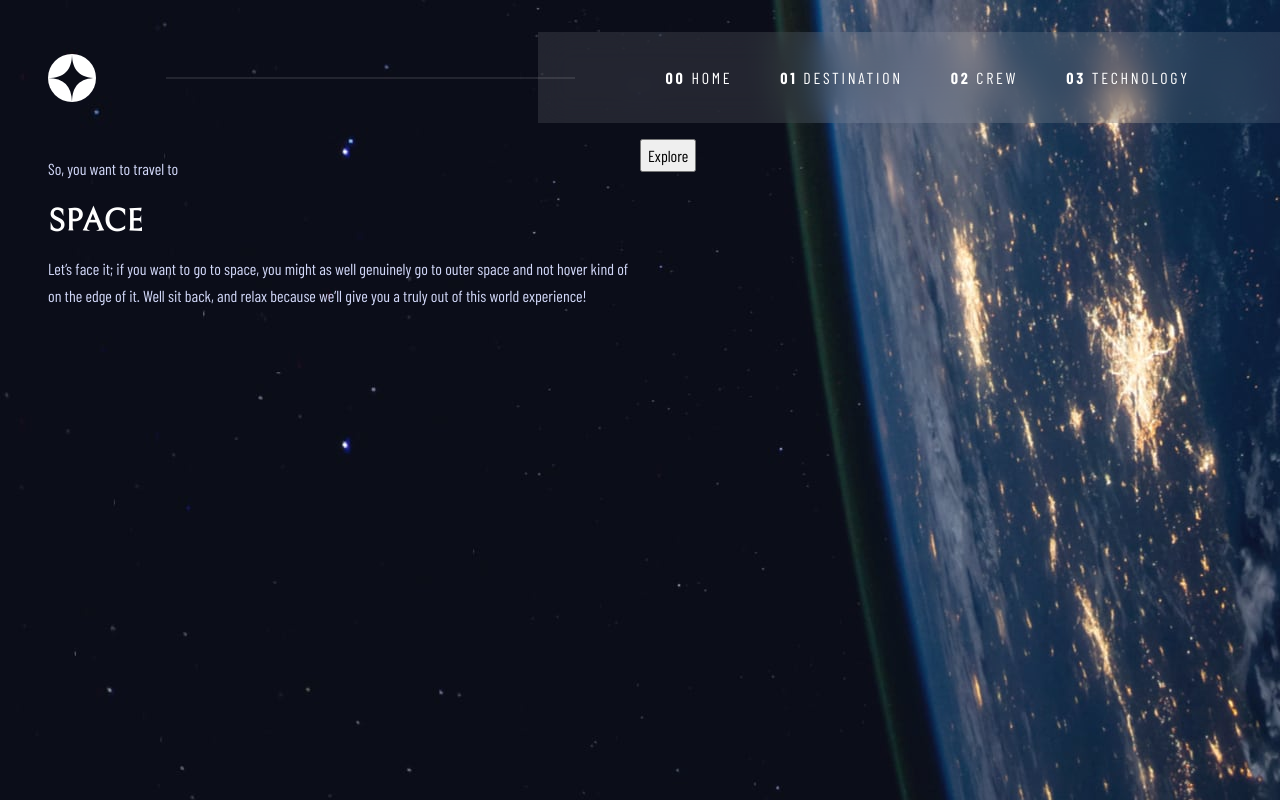
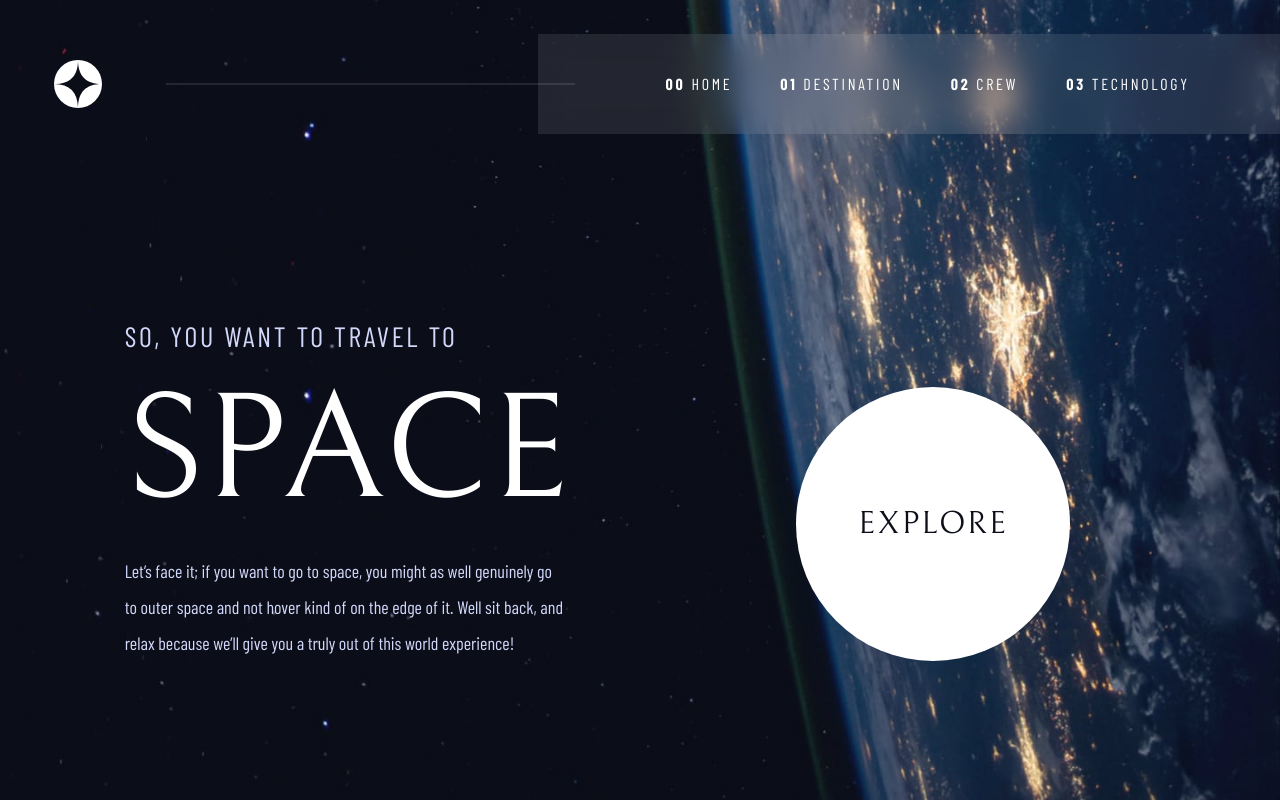
Before and after one commit to leemander/frontend-mentor-space-tourism-website, a React (Vite) app: page / in a window 1280 px wide. Built offline with nearby package versions, Linux system fonts and the light colour scheme.

Commit message:
Style home page

```diff
--- a/src/pages/Home.jsx
+++ b/src/pages/Home.jsx
@@ -1,3 +1,5 @@
+import { Link } from "react-router-dom";
+
 export default function Home() {
   return (
     <main className="home">
@@ -14,7 +16,9 @@ export default function Home() {
             </p>
           </div>
           <div>
-            <button className="home__button">Explore</button>
+            <Link className="home__button" to="/destination">
+              Explore
+            </Link>
           </div>
         </div>
       </div>
--- a/src/style.css
+++ b/src/style.css
@@ -24,8 +24,9 @@
   --font-size-xl: 3.5rem;
   --font-size-l: 2.25rem;
   --font-size-m: 1.75rem;
-  --font-size-s: 1rem;
-  --font-size-xs: 0.875rem;
+  --font-size-s: 1.125rem;
+  --font-size-xs: 1rem;
+  --font-size-xxs: 0.875rem;
 }
 
 /*RESET*/
@@ -150,12 +151,20 @@ h1:has(+ .two-column) {
 
 body {
   background-color: var(--color-neutral-900);
+  background-size: cover;
   color: var(--color-neutral-400);
   font-family: "Barlow Condensed";
+  font-size: var(--font-size-s);
   font-weight: 400;
-  line-height: 1.7;
+  line-height: 2em;
   margin: 0;
   min-height: 100dvh;
+}
+
+#root {
+  display: grid;
+  min-height: 100dvh;
+  grid-template-rows: auto 1fr;
 }
 
 h1,
@@ -184,6 +193,8 @@ header .space-between {
   backdrop-filter: blur(1em) saturate(100%);
   color: var(--color-neutral-100);
   display: flex;
+  flex-wrap: wrap;
+  font-size: var(--font-size-xs);
   gap: 3em;
   justify-content: start;
   list-style: none;
@@ -213,6 +224,53 @@ header .space-between {
   font-weight: 700;
 }
 
+main {
+  display: flex;
+  flex-direction: column;
+  height: 100%;
+  justify-content: center;
+}
+
 body:has(.home) {
   background-image: url(./assets/home/background-home-desktop.jpg);
 }
+
+.home__content {
+  margin: auto;
+}
+
+.home__eyebrow {
+  font-size: var(--font-size-m);
+  letter-spacing: 2.7px;
+  text-transform: uppercase;
+}
+
+.home__content > h1 {
+  font-size: var(--font-size-xxxl);
+  font-weight: 400;
+  margin-block: 1rem 0;
+}
+
+.home__content > h1 + p {
+  max-width: 27.5rem;
+}
+
+div:has(> .home__button) {
+  display: flex;
+}
+
+.home__button {
+  aspect-ratio: 1;
+  background-color: var(--color-neutral-100);
+  border-radius: 50%;
+  color: var(--color-neutral-900);
+  display: grid;
+  font-family: "Bellefair";
+  font-size: 2rem;
+  height: 17.125rem;
+  letter-spacing: 0.125rem;
+  margin: auto auto 0 auto;
+  place-content: center;
+  text-decoration: none;
+  text-transform: uppercase;
+}
```
